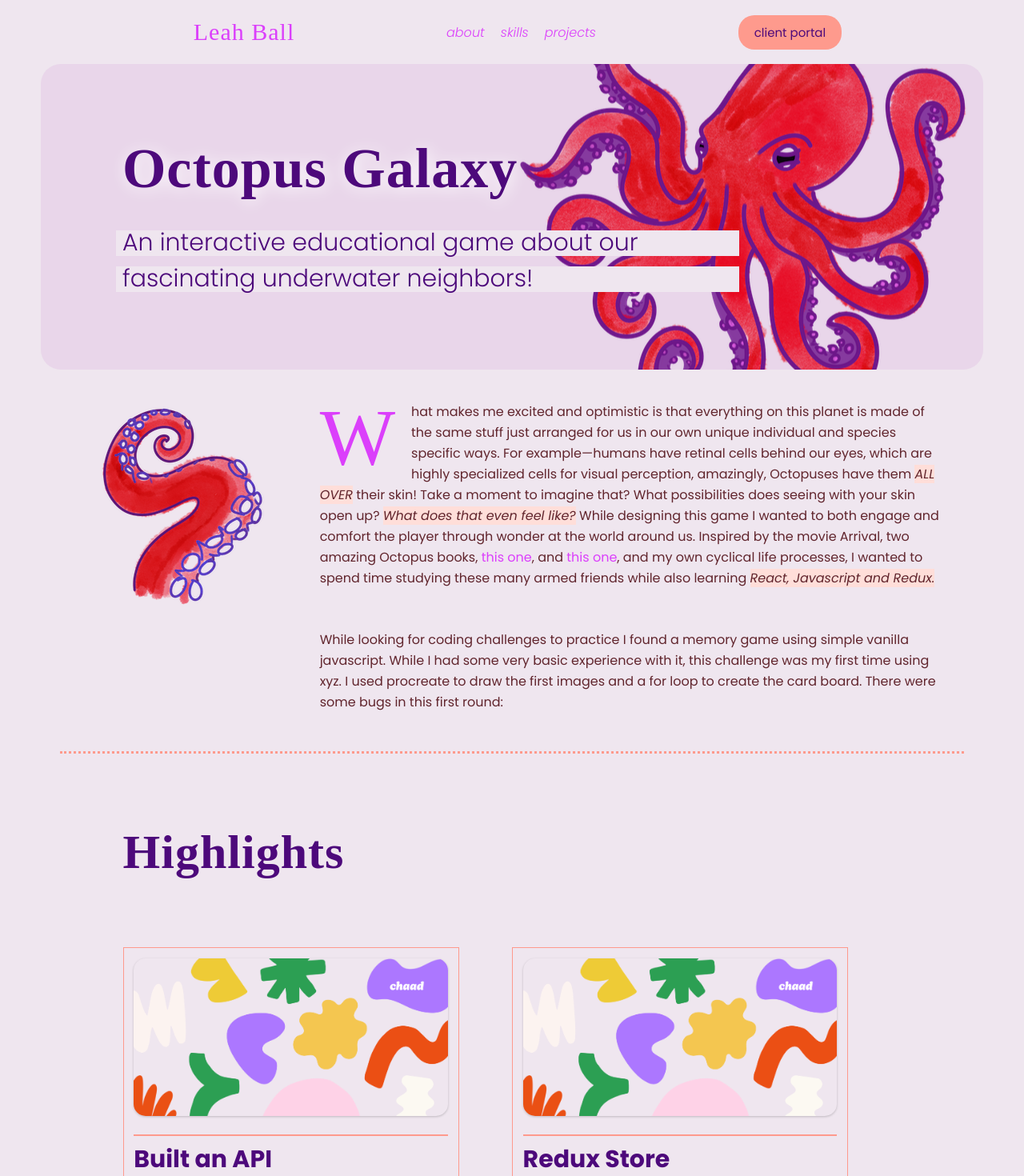
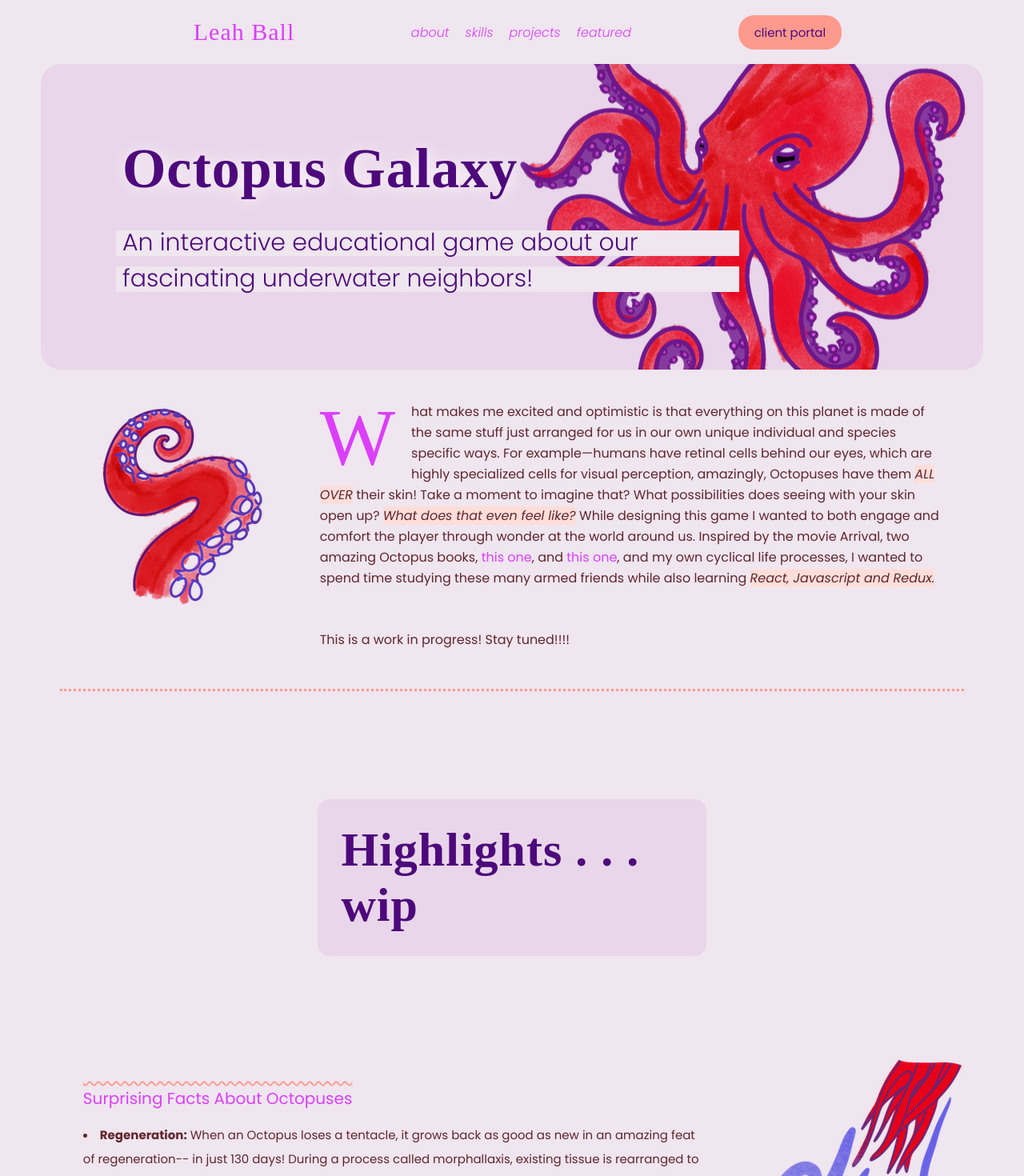
Before and after one commit to leahball/react-website-styled-components-v1, a React (Create React App) app: page /octopus in a window 1280 px wide. Shown: the top 1470 px of the page at 80% size. Built offline with nearby package versions, Linux system fonts and the light colour scheme; a web font is replaced by a local one.

Commit message:
octopus feature added to projects

```diff
--- a/src/components/Navbar/index.js
+++ b/src/components/Navbar/index.js
@@ -39,6 +39,9 @@ const Navbar = ({ toggle }) => {
             <NavItem>
               <NavLinks to="projects">projects</NavLinks>
             </NavItem>
+            <NavItem>
+              <NavLinks to="octopus">featured</NavLinks>
+            </NavItem>
           </NavMenu>
           <NavBtn>
             <NavBtnLink to="login">client portal</NavBtnLink>
--- a/src/components/Projects/ProjectsElements.js
+++ b/src/components/Projects/ProjectsElements.js
@@ -42,6 +42,22 @@ export const ProjectsCard = styled.div`
   }
 `;
 
+export const ProjectsHighlightCard = styled.div`
+  display: grid;
+  flex-direction: 1 / span 2;
+  padding: 4%;
+  min-height: 475px;
+
+  a:hover {
+    background-color: ${(p) => p.theme.lightMed};
+  }
+
+  @media screen and (max-width: 480px) {
+    padding-bottom: 3%;
+    margin: 2% 0;
+  }
+`;
+
 export const ProjectsIcon = styled.img`
   background-image: cover center;
   width: 100%;
@@ -69,6 +85,12 @@ export const ProjectsH2 = styled.h2`
   text-align: left;
   border-top: 2px solid ${(p) => p.theme.melon};
   padding: 2% 0;
+
+  span.featured {
+    font-size: 3rem;
+    font-weight: 200;
+    color: ${(p) => p.theme.melon};
+  }
 `;
 
 export const ProjectsP = styled.p`
--- a/src/components/Projects/index.js
+++ b/src/components/Projects/index.js
@@ -3,6 +3,7 @@ import Icon1 from "./../../images/chaad.png";
 import Icon2 from "./../../images/ceramics.png";
 import Icon3 from "./../../images/change.png";
 import Icon4 from "./../../images/westSupply.png";
+import OctopusBanner from "./../../images/OctopusBanner.png";
 
 import {
   ProjectsContainer,
@@ -13,12 +14,24 @@ import {
   ProjectsIcon,
   ProjectsP,
   ProjectsImage,
+  ProjectsHighlightCard,
 } from "./ProjectsElements";
 
 const Projects = () => {
   return (
     <ProjectsContainer id="projects">
       <ProjectsH1>Projects</ProjectsH1>
+      <ProjectsHighlightCard>
+        <ProjectsImage>
+          <ProjectsIcon src={OctopusBanner} />
+        </ProjectsImage>
+        <a href="/octopus">
+          <ProjectsH2>
+            <span className="featured">Featured Project:</span> Octopus Galaxy
+          </ProjectsH2>
+        </a>
+      </ProjectsHighlightCard>
+
       <ProjectsWrapper>
         <ProjectsCard>
           <ProjectsImage>
--- a/src/pages/portfolioPage/Octopus/index.js
+++ b/src/pages/portfolioPage/Octopus/index.js
@@ -1,7 +1,8 @@
 import React from "react";
 import Image1 from "./../../../images/strength-sm.png";
 import Image2 from "./../../../images/jet-propulsion-sm.png";
-import Highlight1 from "./../../../images/chaad.png";
+// import Highlight1 from "./../../../images/chaad.png";
+import Image3 from "./../../../images/coral-sml.png";
 
 import {
   PortfolioGrid,
@@ -19,14 +20,14 @@ import {
   HeaderTextWrapper,
   PortfolioListImages,
   HighlightWrapper,
-  HighlightCard,
+  // HighlightCard,
   HighlightImage,
   HighlightIcon,
   HighlightTitle,
-  HighlightH2,
-  HighlightP,
-  HighlightCol1,
-  HighlightCol2,
+  // HighlightH2,
+  // HighlightP,
+  // HighlightCol1,
+  // HighlightCol2,
   PortfolioListWrapper,
 } from "../PortfolioPageElements";
 
@@ -79,18 +80,13 @@ const Octopus = () => {
               studying these many armed friends while also learning{" "}
               <span className="highlight">React, Javascript and Redux.</span>
             </PortfolioP>
-            <PortfolioP>
-              While looking for coding challenges to practice I found a memory
-              game using simple vanilla javascript. While I had some very basic
-              experience with it, this challenge was my first time using xyz. I
-              used procreate to draw the first images and a for loop to create
-              the card board. There were some bugs in this first round:
-            </PortfolioP>
+            <PortfolioP>This is a work in progress! Stay tuned!!!!</PortfolioP>
           </PortfolioTextWrapper>
         </PortfolioMainContent>
         <HighlightWrapper>
-          <HighlightTitle>Highlights</HighlightTitle>
-          <HighlightCol1>
+          <HighlightTitle>Highlights . . . wip</HighlightTitle>
+
+          {/* <HighlightCol1>
             <HighlightCard>
               <HighlightImage>
                 <HighlightIcon src={Highlight1} />
@@ -150,7 +146,7 @@ const Octopus = () => {
                 interactions.
               </HighlightP>
             </HighlightCard>
-          </HighlightCol2>
+          </HighlightCol2> */}
         </HighlightWrapper>
         <PortfolioListWrapper>
           <PortfolioListItems>
@@ -178,11 +174,7 @@ const Octopus = () => {
               animal to control the texture of their skin to create spikes,
               ridges, and bumps.
             </PortfolioList>
-            <a
-              href="http://www.octopusgalaxy.fun"
-              target="_blank"
-              rel="noreferrer"
-            >
+            <a href="/" target="_blank" rel="noreferrer">
               Learn more here!
             </a>
           </PortfolioListItems>
--- a/src/pages/portfolioPage/PortfolioPageElements.js
+++ b/src/pages/portfolioPage/PortfolioPageElements.js
@@ -6,6 +6,8 @@ export const PortfolioGrid = styled.div`
   z-index: 1;
   padding: 0 4%;
   background-color: ${(p) => p.theme.light};
+  align-items: center;
+  justify-content: center;
 
   @media screen and (max-width: 768px) {
     padding: 5%;
@@ -18,6 +20,7 @@ export const PortfolioHeaderContent = styled.header`
   grid-column: 1 / span 6;
   border-radius: 25px;
   padding: 6% 6%;
+  max-width: 1200px;
   background-image: url(${require(`../../images/octopus.png`)});
   background-repeat: no-repeat;
   background-attachment: fixed;
@@ -34,6 +37,7 @@ export const PortfolioMainContent = styled.main`
   display: grid;
   grid-column: 1 / span 6;
   margin: 2%;
+  max-width: 1200px;
   border-bottom: 3px dotted;
   border-bottom-color: ${(p) => p.theme.melon};
 
@@ -154,6 +158,7 @@ export const PortfolioP = styled.p`
 export const PortfolioListWrapper = styled.div`
   display: grid;
   grid-column: 1 / span 6;
+  max-width: 1200px;
 `;
 
 export const PortfolioListImages = styled.div`
@@ -218,7 +223,7 @@ export const HighlightWrapper = styled.div`
   grid-column: 1 / span 6;
   align-items: center;
   justify-content: center;
-  height: 1200px;
+  height: 300px;
 
   @media screen and (max-width: 768px) {
     display: flex;
@@ -232,13 +237,16 @@ export const HighlightTitle = styled.h2`
   font-size: 6rem;
   font-family: "Shrikhand", cursive;
   display: grid;
-  grid-column: 1 / 8;
+  grid-column: 1 / span(6);
   letter-spacing: 0.1rem;
   color: ${(p) => p.theme.ink};
+  background-color: ${(p) => p.theme.lightMed};
+  padding: 6%;
+  border-radius: 15px;
 
   @media screen and (max-width: 768px) {
     font-size: 4rem;
-    padding: 2 5%;
+    padding: 2% 5%;
   }
 `;
 
```
Also changed, not shown: src/images/OctopusBanner.png (added).
